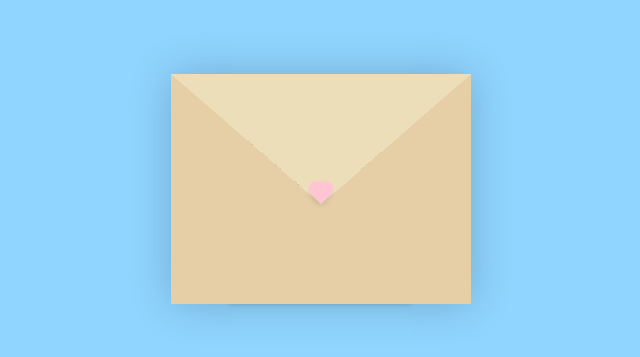
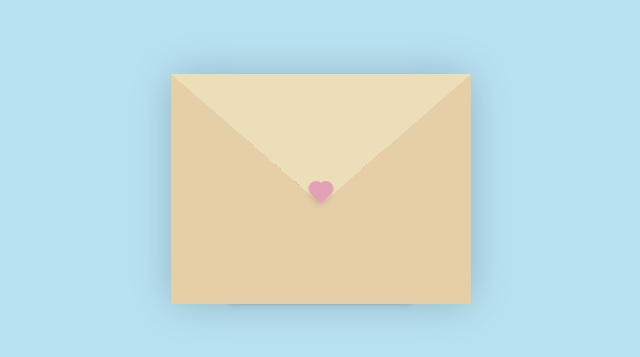
Before and after one commit to xiuiuuu/bill1, a plain HTML site: page index.html in a window 1280 px wide. Shown: the part 211-568 px from the top of the page, without its empty margins (319-959 px from the left). Drawn offline with Linux system fonts and the light colour scheme.

Commit message:
Update style.css

```diff
--- a/style.css
+++ b/style.css
@@ -1,12 +1,12 @@
 :root{
   --primary: #fff;
-  --bg-color: rgb(144,213,255);
+  --bg-color: rgb(184, 226, 242);
   --bg-envelope-color: #f5edd1;
   --envelope-tab: #ecdeb8;
   --envelope-cover: #e6cfa7;
   --shadow-color: rgba(0, 0, 0, 0.2);
   --txt-color: #444;
-  --heart-color: rgb(255, 197, 211);
+  --heart-color: rgb(228, 160, 183);
 }
 body{
   margin: 0;
```
